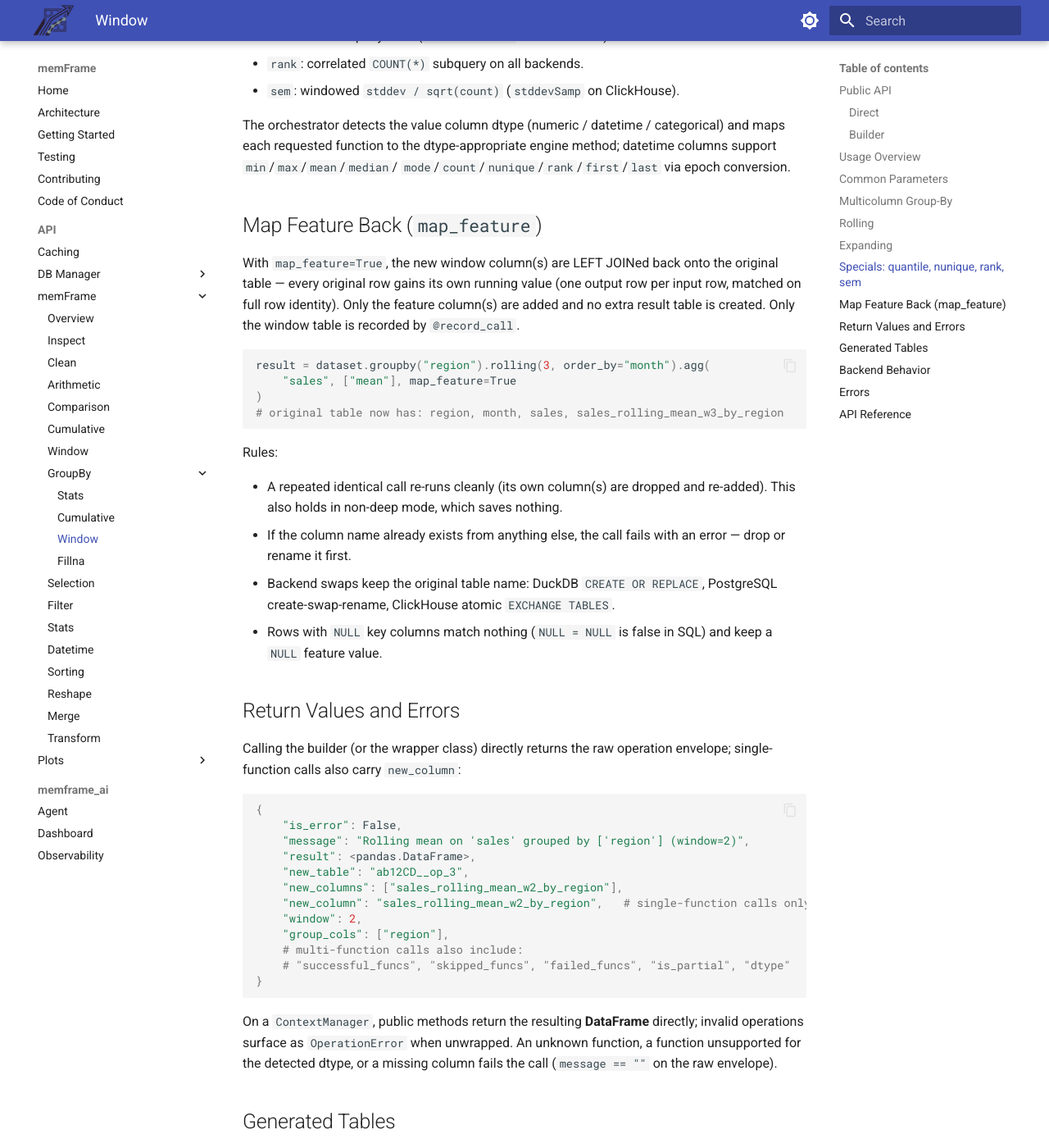
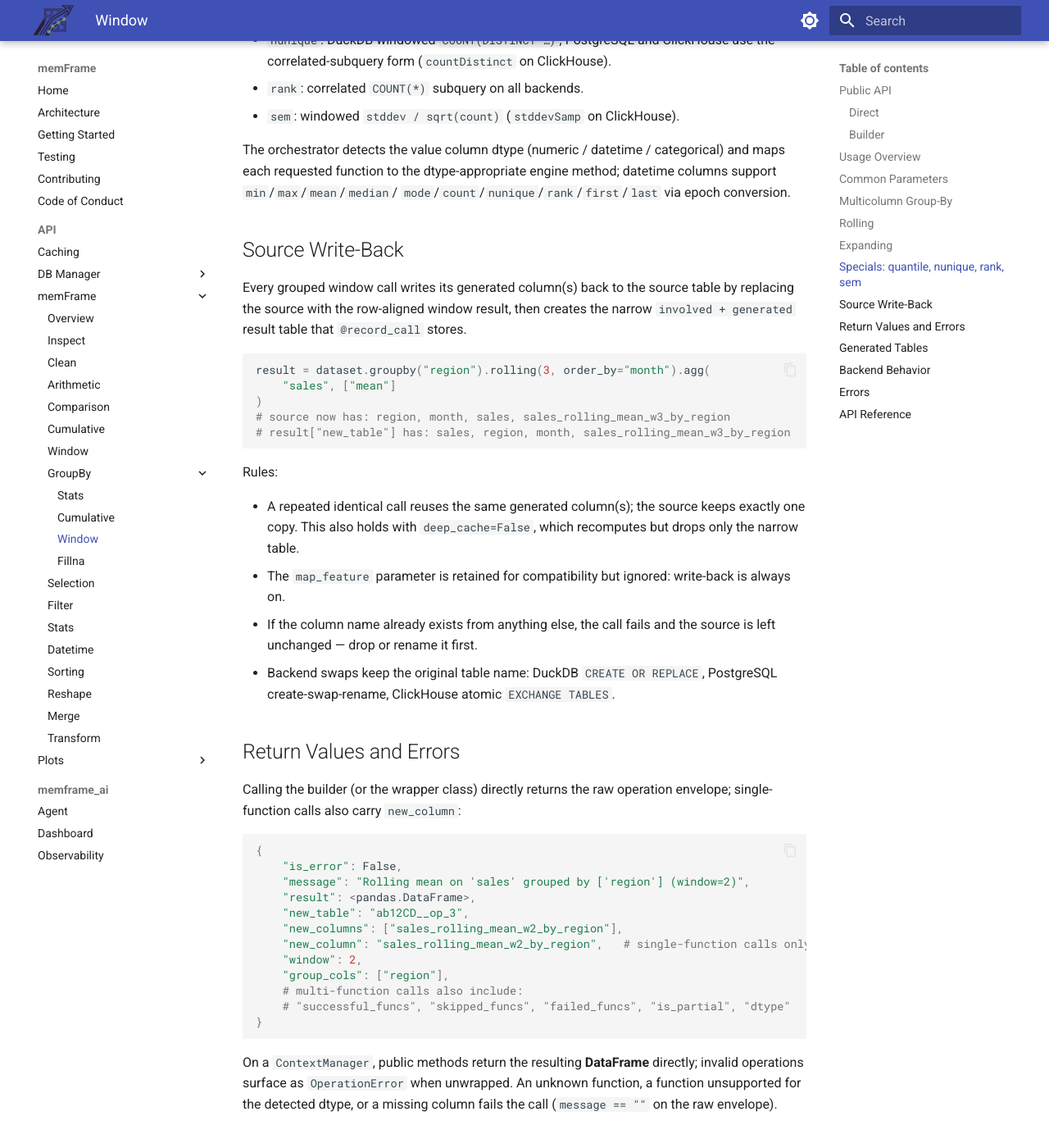
Before and after one commit to Debojit95/memFrame, an MkDocs documentation site: the page built from docs/api/groupby/groupby_window.md, in a window 1280 px wide and 1400 px high, scrolled down 5611 px. Shown: the whole window at 82% size. Built offline with MkDocs 1.6.1 and Material for MkDocs 9.7.7, drawn with Linux system fonts in a browser that asks for light colours; some of the changed text lies outside the part shown.

Commit message:
[docs] document window/groupby source write-back and narrow cache

````diff
--- a/docs/api/groupby/groupby_window.md
+++ b/docs/api/groupby/groupby_window.md
@@ -7,8 +7,10 @@ exposed through a `ContextManager`. It provides
 pandas-`groupby().rolling()`-like analytics: rolling fixed-size windows
 and expanding unbounded windows computed **per group** (`PARTITION BY`
 the group columns), in-engine across DuckDB, PostgreSQL, and ClickHouse.
-Each call writes a new transient table (`<table>__op_<n>`) and the source
-upload table is never mutated in place.
+Each call adds the generated column(s) to the source upload table and
+returns a separate narrow result table (`<table>__op_<n>`) containing only
+the involved and generated columns. The narrow table is what the deep
+cache stores.
 
 Users normally call grouped window methods through the unified `groupby`
 builder on a dataset context returned by an upload operation. There are
@@ -138,8 +140,8 @@ sample = dataset.groupby("region").expanding().sum("sales")
 | `order_by` | `str`, `list[str]`, or `None` | Row ordering inside each group. `None` (default) uses physical row order. |
 | `q` | `float` | Quantile level for `quantile` (default `0.5`). |
 | `min_periods` | `int` | Minimum rows before an expanding value is produced (default `1`). |
-| `new_table` | `str` or `None` | Explicit name for the output table (chaining). Auto-generated as `<table>__op_<n>` when omitted. |
-| `map_feature` | `bool` | When `True` (default `False`), LEFT JOIN the new feature column(s) back onto the original table — matched on full row identity. No extra result table is created; the envelope gains `mapped_table` / `mapped_columns`. Rolling, expanding, and the specials; not EWM. |
+| `new_table` | `str` or `None` | Explicit name for the narrow result/cache table. Auto-generated as `<table>__op_<n>` when omitted. |
+| `map_feature` | `bool` | Deprecated/ignored. Generated columns are always written back to the source; the envelope carries `mapped_table` / `mapped_columns`. The returned `new_table` is the narrow `involved + generated` cache table. |
 
 With no `order_by`, rows accumulate in physical storage order
 (PostgreSQL `ctid`, DuckDB `rowid`). ClickHouse has no stable row id, so
@@ -234,32 +236,31 @@ categorical) and maps each requested function to the dtype-appropriate
 engine method; datetime columns support `min`/`max`/`mean`/`median`/
 `mode`/`count`/`nunique`/`rank`/`first`/`last` via epoch conversion.
 
-## Map Feature Back (`map_feature`)
+## Source Write-Back
 
-With `map_feature=True`, the new window column(s) are LEFT JOINed back
-onto the original table — every original row gains its own running value
-(one output row per input row, matched on full row identity). Only the
-feature column(s) are added and no extra result table is created. Only
-the window table is recorded by `@record_call`.
+Every grouped window call writes its generated column(s) back to the source
+table by replacing the source with the row-aligned window result, then creates
+the narrow `involved + generated` result table that `@record_call` stores.
 
 ```python
 result = dataset.groupby("region").rolling(3, order_by="month").agg(
-    "sales", ["mean"], map_feature=True
+    "sales", ["mean"]
 )
-# original table now has: region, month, sales, sales_rolling_mean_w3_by_region
+# source now has: region, month, sales, sales_rolling_mean_w3_by_region
+# result["new_table"] has: sales, region, month, sales_rolling_mean_w3_by_region
 ```
 
 Rules:
 
-- A repeated identical call re-runs cleanly (its own column(s) are
-  dropped and re-added). This also holds in non-deep mode, which saves
-  nothing.
-- If the column name already exists from anything else, the call fails
-  with an error — drop or rename it first.
+- A repeated identical call reuses the same generated column(s); the source
+  keeps exactly one copy. This also holds with `deep_cache=False`, which
+  recomputes but drops only the narrow table.
+- The `map_feature` parameter is retained for compatibility but ignored:
+  write-back is always on.
+- If the column name already exists from anything else, the call fails and
+  the source is left unchanged — drop or rename it first.
 - Backend swaps keep the original table name: DuckDB `CREATE OR REPLACE`,
   PostgreSQL create-swap-rename, ClickHouse atomic `EXCHANGE TABLES`.
-- Rows with `NULL` key columns match nothing (`NULL = NULL` is false in
-  SQL) and keep a `NULL` feature value.
 
 ## Return Values and Errors
 
@@ -288,9 +289,9 @@ missing column fails the call (`message == ""` on the raw envelope).
 
 ## Generated Tables
 
-Every grouped window operation is non-destructive to the source upload
-table. It creates a new transient table holding the source rows plus the
-generated column(s), then returns a preview of it:
+Every grouped window operation writes its generated column(s) to the source
+upload table, then creates a separate narrow result table holding only the
+involved and generated columns. The deep cache stores that narrow table:
 
 - **PostgreSQL / DuckDB:** `CREATE TABLE … AS SELECT *,
   <window> AS <target> FROM …` (quantile / nunique / rank use a
````
Also changed, not shown: CHANGELOG.md (+14 -0 lines), docs/api/groupby/groupby_cumulative.md (+19 -19 lines), docs/api/window.md (+30 -13 lines).
